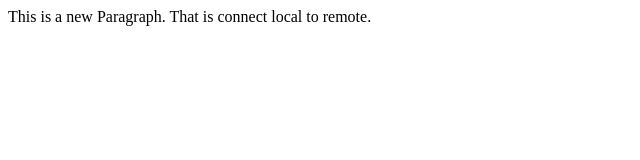
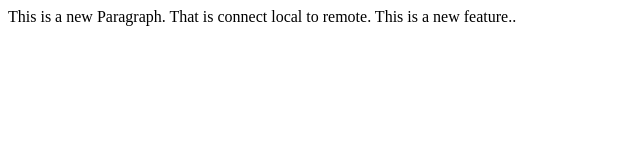
Before and after one commit to BhuinAtanu/localRepo2, a plain HTML site: page index.html in a window 1280 px wide. Shown: the whole page, without its empty margins (0-640 px from the left). Drawn offline with Linux system fonts and the light colour scheme.

Commit message:
add feature

```diff
--- a/index.html
+++ b/index.html
@@ -1,3 +1,4 @@
 <p>
     This is a new Paragraph. That is connect local to remote.
+    This is a new feature..
 </p>
```
